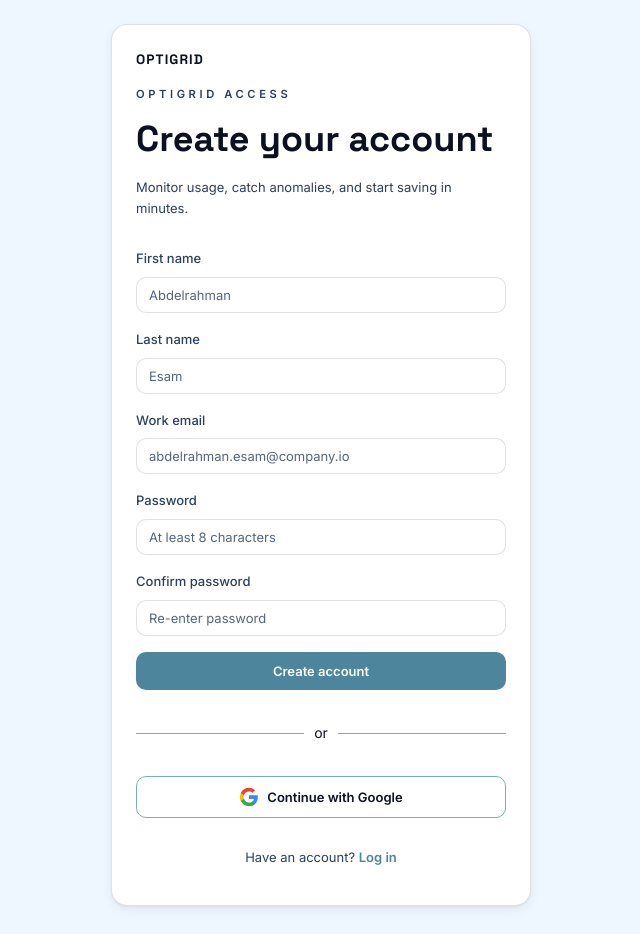
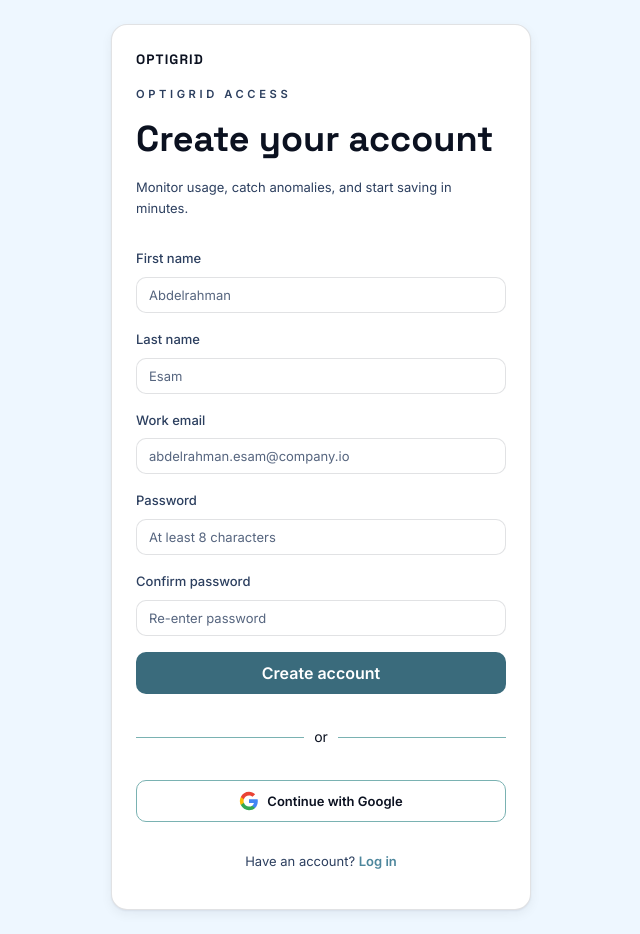
Before and after one commit to COS301-SE-2026/OptiGrid, a Next.js app in the folder frontend/: page /signup in a window 1280 px wide. Shown: the whole page, without its empty margins (319-959 px from the left). Built offline with nearby package versions, Linux system fonts and the light colour scheme.

Commit message:
fix signup

```diff
--- a/frontend/app/(auth)/signup/page.tsx
+++ b/frontend/app/(auth)/signup/page.tsx
@@ -316,7 +316,13 @@ export default function SignupPage() {
                         type="submit"
                         disabled={loading}
                         className="btn btn-primary"
-                        style={{ width: "100%" }}
+                        style={{
+                            width: "100%",
+                            backgroundColor: "#3A6B7C",
+                            color: "#FFFFFF",
+                            fontWeight: "var(--fw-semibold)",
+                            fontSize: "var(--fs-body)",
+                        }}
                     >
                         {loading ? "Creating account..." : "Create account"}
                     </button>
```
